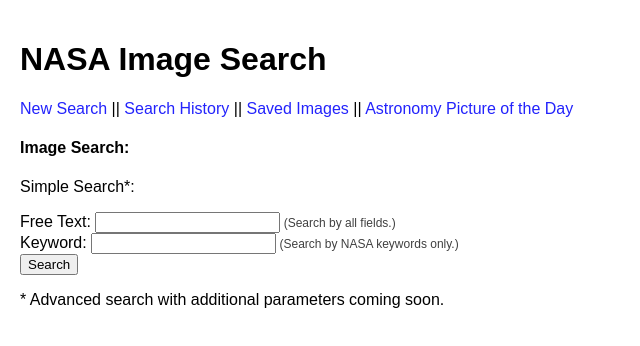
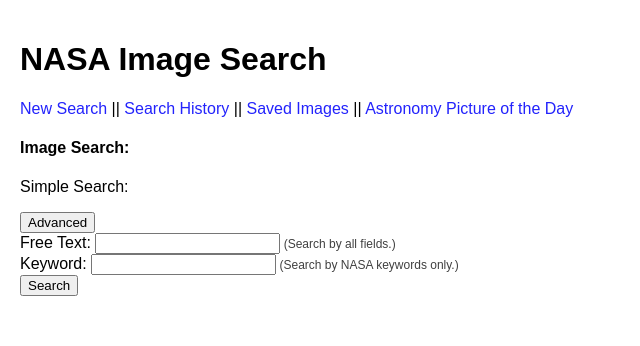
Before and after one commit to Jheller11/nasa-images, a React (Create React App) app: page /search in a window 1280 px wide. Shown: the top 346 px of the page, without its empty margins (0-640 px from the left). Built offline with nearby package versions, Linux system fonts and the light colour scheme; the HTML template or start-up script is replaced by a standard one.

Commit message:
add simple.advanced search button and configure component

```diff
--- a/src/components/SearchContainer/SearchContainer.js
+++ b/src/components/SearchContainer/SearchContainer.js
@@ -17,6 +17,7 @@ class SearchContainer extends Component {
           description: 'Search by NASA keywords only.'
         }
       ],
+      simple: true,
       media_type: 'image'
     }
     this.handleChange = this.handleChange.bind(this)
@@ -40,6 +41,7 @@ class SearchContainer extends Component {
     let queryObject = this.state
     delete queryObject.inputs
     delete queryObject.url
+    delete queryObject.simple
     let query = querystring.stringify(queryObject)
     this.performSearch(url + query)
   }
@@ -66,7 +68,8 @@ class SearchContainer extends Component {
 
   render() {
     let inputs = []
-    if (this.state.inputs) {
+    // advanced search - display all search fields
+    if (this.state.simple) {
       this.state.inputs.forEach((item, index) => {
         inputs.push(
           <Input
@@ -78,14 +81,27 @@ class SearchContainer extends Component {
           />
         )
       })
+    } else {
+      // simple search - display only free text field
+      inputs.push(
+        <Input
+          handleChange={this.handleChange}
+          name={this.state.inputs[0].name}
+          label={this.state.inputs[0].label}
+          description={this.state.inputs[0].description}
+          key={1}
+        />
+      )
     }
     return (
       <div>
         <h4>Image Search:</h4>
-        <p>Simple Search*:</p>
+        <p>Simple Search:</p>
+        <button onClick={() => this.setState({ simple: !this.state.simple })}>
+          Advanced
+        </button>
         <div>{inputs}</div>
         <button onClick={this.constructURL}> Search </button>
-        <p>* Advanced search with additional parameters coming soon.</p>
       </div>
     )
   }
```
